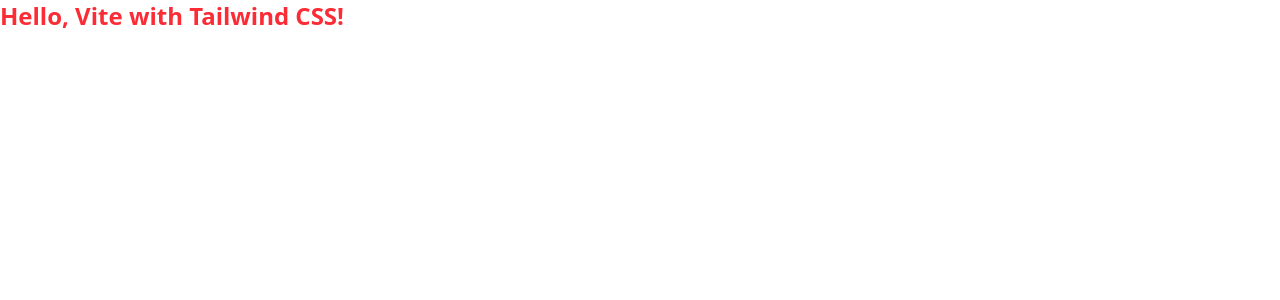
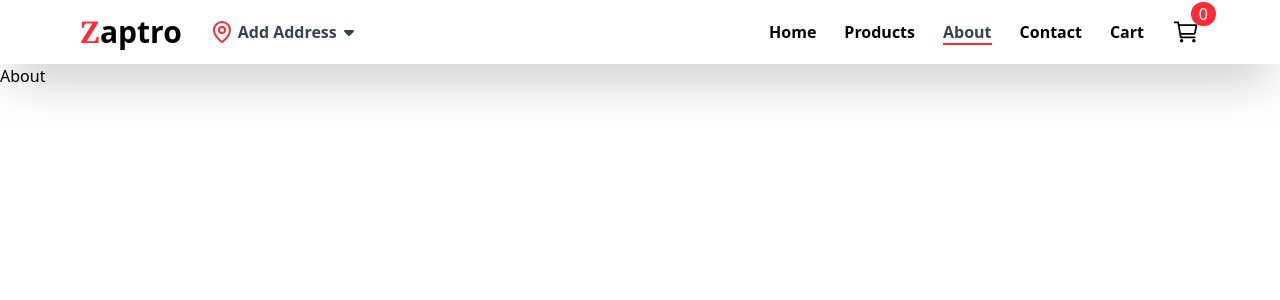
Before and after one commit to Ghanashyam2003/E-Commerce, a React (Vite) app: page /about in a window 1280 px wide. Shown: the top 300 px of the page. Built offline with nearby package versions, Linux system fonts and the light colour scheme.

Commit message:
Working on Clerk Auth

```diff
--- a/package.json
+++ b/package.json
@@ -11,8 +11,11 @@
   },
   "dependencies": {
     "@tailwindcss/vite": "^4.1.12",
+    "lucide-react": "^0.540.0",
     "react": "^19.1.1",
     "react-dom": "^19.1.1",
+    "react-icons": "^5.5.0",
+    "react-router-dom": "^7.8.1",
     "tailwindcss": "^4.1.12"
   },
   "devDependencies": {
--- a/src/App.jsx
+++ b/src/App.jsx
@@ -1,11 +1,26 @@
  import React from 'react'
+ import { BrowserRouter,Routes,Route } from 'react-router-dom'
+import Home from './pages/Home'
+import Products from './pages/Products'
+import About from './pages/About'
+import Contact from './pages/Contact'
+import Cart from './pages/Cart'
+import Navbar from './components/Navbar'
+
 
  const App = () => {
    return (
-     <div className='text-red-500 text-2xl font-bold'>
-        Hello, Vite with Tailwind CSS!
-     </div>
-   )
+     <BrowserRouter>
+     <Navbar />
+       <Routes>
+         <Route path="/" element={<h1>Home</h1>} />
+         <Route path="/products" element={<h1>Products</h1>} />
+         <Route path="/about" element={<h1>About</h1>} />
+         <Route path="/contact" element={<h1>Contact</h1>} />
+         <Route path="/cart" element={<h1>Cart</h1>} />
+       </Routes>
+     </BrowserRouter>
+   );
  }
 
  export default App
--- /dev/null
+++ b/src/components/Navbar.jsx
@@ -0,0 +1,105 @@
+import { MapPin } from "lucide-react";
+import React from "react";
+import { FaCaretDown } from "react-icons/fa6";
+import { IoCartOutline } from "react-icons/io5";
+import { Link, NavLink } from "react-router-dom"; // ✅ import NavLink here
+
+function Navbar() {
+  const location = false;
+
+  return (
+    <div className="bg-white py-3.5 shadow-2xl">
+      <div className="max-w-6xl mx-auto px-4 flex items-center justify-between">
+        {/* Logo and Location */}
+        <div className="flex gap-7 items-center">
+          <Link to={"/"}>
+            <h1 className="font-bold text-3xl">
+              <span className="text-red-500 font-serif">Z</span>aptro
+            </h1>
+          </Link>
+          <div className="flex gap-1 cursor-pointer text-gray-700 items-center">
+            <MapPin className="text-red-500" />
+            <span className="font-semibold">
+              {location ? <div></div> : "Add Address"}
+            </span>
+            <FaCaretDown />
+          </div>
+        </div>
+
+        {/* Menu */}
+        <nav className="flex gap-7 items-center">
+          <ul className="flex gap-7 items-center text-gray-700 font-semibold">
+            <li>
+              <NavLink
+                to="/"
+                className={({ isActive }) =>
+                  isActive
+                    ? "border-b-2 border-red-500 transition-all"
+                    : "text-black"
+                }
+              >
+                Home
+              </NavLink>
+            </li>
+            <li>
+              <NavLink
+                to="/products"
+                className={({ isActive }) =>
+                  isActive
+                    ? "border-b-2 border-red-500 transition-all"
+                    : "text-black"
+                }
+              >
+                Products
+              </NavLink>
+            </li>
+            <li>
+              <NavLink
+                to="/about"
+                className={({ isActive }) =>
+                  isActive
+                    ? "border-b-2 border-red-500 transition-all"
+                    : "text-black"
+                }
+              >
+                About
+              </NavLink>
+            </li>
+            <li>
+              <NavLink
+                to="/contact"
+                className={({ isActive }) =>
+                  isActive
+                    ? "border-b-2 border-red-500 transition-all"
+                    : "text-black"
+                }
+              >
+                Contact
+              </NavLink>
+            </li>
+            <li>
+              <NavLink
+                to="/cart"
+                className={({ isActive }) =>
+                  isActive
+                    ? "border-b-2 border-red-500 transition-all"
+                    : "text-black"
+                }
+              >
+                Cart
+              </NavLink>
+            </li>
+          </ul>
+          <Link to={"/cart"} className="relative ">
+            <IoCartOutline className="h-7 w-7" />
+            <span className="bg-red-500 px-2 rounded-full absolute -top-4 -right-4  text-white ">
+              0
+            </span>
+          </Link>
+        </nav>
+      </div>
+    </div>
+  );
+}
+
+export default Navbar;
--- /dev/null
+++ b/src/pages/About.jsx
@@ -0,0 +1,9 @@
+import React from 'react'
+
+function About() {
+  return (
+    <div>About</div>
+  )
+}
+
+export default About
--- /dev/null
+++ b/src/pages/Cart.jsx
@@ -0,0 +1,9 @@
+import React from 'react'
+
+function Cart() {
+  return (
+    <div>Cart</div>
+  )
+}
+
+export default Cart
--- /dev/null
+++ b/src/pages/Contact.jsx
@@ -0,0 +1,9 @@
+import React from 'react'
+
+function Contact() {
+  return (
+    <div>Contact</div>
+  )
+}
+
+export default Contact
--- /dev/null
+++ b/src/pages/Home.jsx
@@ -0,0 +1,9 @@
+import React from 'react'
+
+function Home() {
+  return (
+    <div>Home</div>
+  )
+}
+
+export default Home
--- /dev/null
+++ b/src/pages/Products.jsx
@@ -0,0 +1,9 @@
+import React from 'react'
+
+function Products() {
+  return (
+    <div>Products</div>
+  )
+}
+
+export default Products
```
Also changed, not shown: 1 other file (tests, documents, lock files or other folders).
